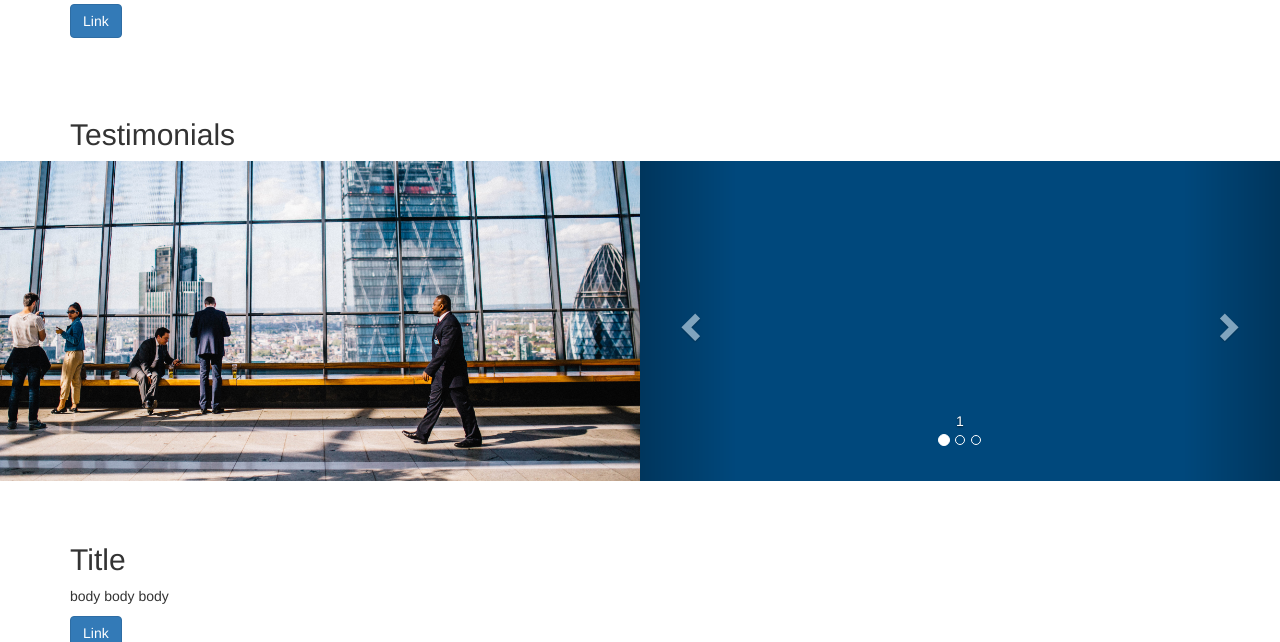
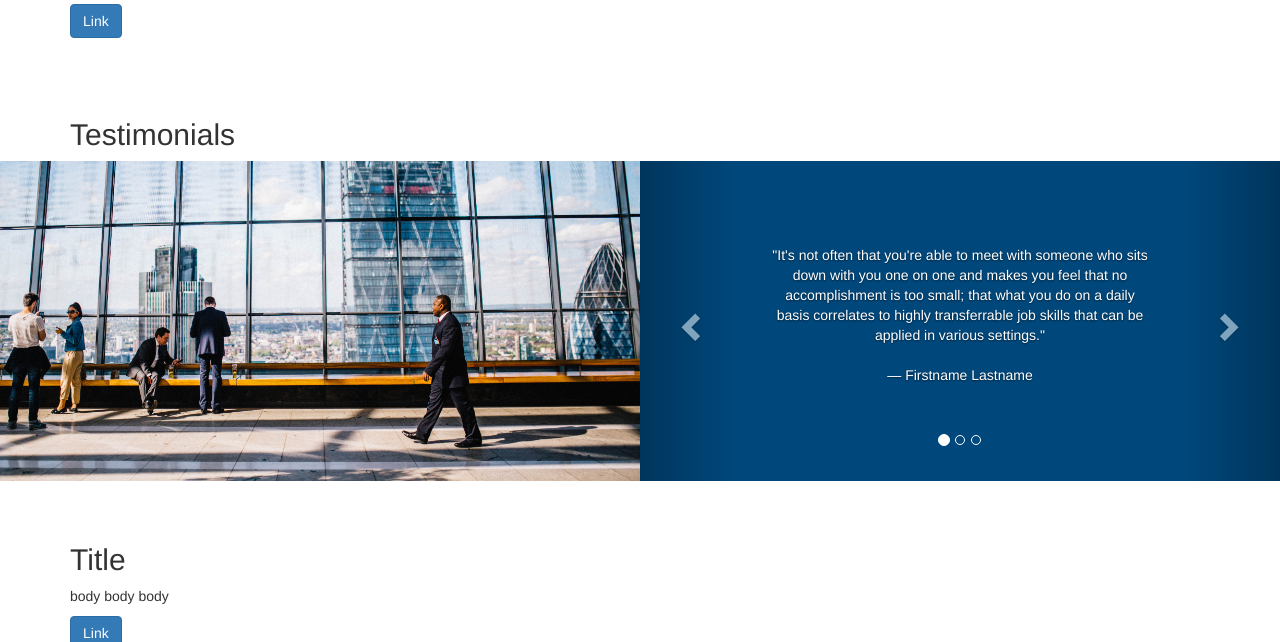
Before and after one commit to rhyza/nsg, a PHP site: page / in a window 1280 px wide. Shown: the part 867-1509 px from the top of the page. Run offline with PHP 8.4, Linux system fonts and the light colour scheme.

Commit message:
Add and format testimonial copy

```diff
--- a/css/main.css
+++ b/css/main.css
@@ -81,9 +81,12 @@
 
 /* Flexbox for Positioning */
 .flex-container {
+    display: flex;
     display: -webkit-box;
     display: -moz-box;
     display: -ms-flexbox;
     display: -webkit-flex;
-  display: flex;
+    align-items: center;
+    justify-content: center;
+    height: 85%;
 }
--- a/html/home.html
+++ b/html/home.html
@@ -31,17 +31,20 @@
         <!-- Wrapper for slides -->
         <div class="carousel-inner" role="listbox">
           <div class="item active">
-              <div class="carousel-caption">
-                1
+            <div class="carousel-caption flex-container">
+              <div>
+                <p>"It's not often that you're able to meet with someone who sits down with you one on one and makes you feel that no accomplishment is too small; that what you do on a daily basis correlates to highly transferrable job skills that can be applied in various settings."
+                <br><br>&mdash; Firstname Lastname</p>
+              </div>
             </div>
           </div>
           <div class="item">
-              <div class="carousel-caption">
+            <div class="carousel-caption flex-container">
               2
             </div>
           </div>
           <div class="item">
-              <div class="carousel-caption">
+            <div class="carousel-caption flex-container">
               3
             </div>
           </div>
```
Lines whose indentation alone changed are shown as unchanged.
